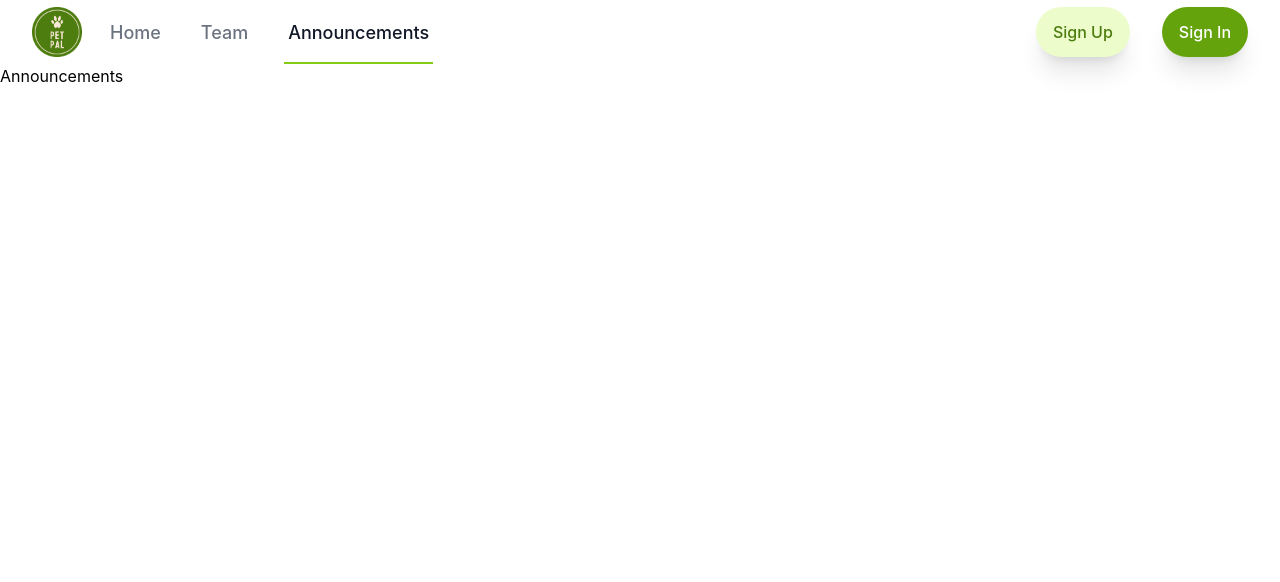
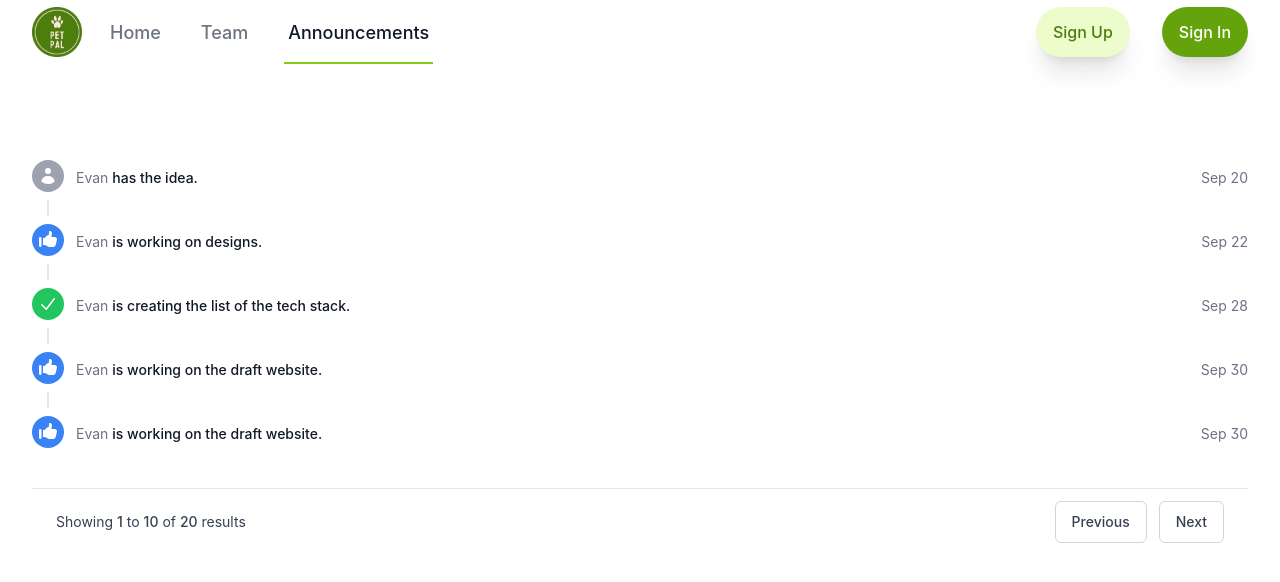
Before and after one commit to imevanc/pet-pal, a Next.js app: page /announcements in a window 1280 px wide. Shown: the top 582 px of the page. Built offline with nearby package versions, Linux system fonts and the light colour scheme.

Commit message:
completed the announcements layout

```diff
--- a/src/pages/announcements.tsx
+++ b/src/pages/announcements.tsx
@@ -1,8 +1,142 @@
 import type { NextPage } from "next";
 import React from "react";
+import {
+  CheckIcon,
+  HandThumbUpIcon,
+  UserIcon,
+} from "@heroicons/react/20/solid";
+import { classNames } from "../utils/classNames";
 
 const Announcements: NextPage = () => {
-  return <React.Fragment>Announcements</React.Fragment>;
+  const timeline = [
+    {
+      id: 1,
+      content: "Evan",
+      target: "has the idea.",
+      href: "#",
+      date: "Sep 20",
+      datetime: "2020-09-20",
+      icon: UserIcon,
+      iconBackground: "bg-gray-400",
+    },
+    {
+      id: 2,
+      content: "Evan",
+      target: "is working on designs.",
+      href: "#",
+      date: "Sep 22",
+      datetime: "2020-09-22",
+      icon: HandThumbUpIcon,
+      iconBackground: "bg-blue-500",
+    },
+    {
+      id: 3,
+      content: "Evan",
+      target: "is creating the list of the tech stack.",
+      href: "#",
+      date: "Sep 28",
+      datetime: "2020-09-28",
+      icon: CheckIcon,
+      iconBackground: "bg-green-500",
+    },
+    {
+      id: 4,
+      content: "Evan",
+      target: "is working on the draft website.",
+      href: "#",
+      date: "Sep 30",
+      datetime: "2020-09-30",
+      icon: HandThumbUpIcon,
+      iconBackground: "bg-blue-500",
+    },
+    {
+      id: 5,
+      content: "Evan",
+      target: "is working on the draft website.",
+      href: "#",
+      date: "Sep 30",
+      datetime: "2020-09-30",
+      icon: HandThumbUpIcon,
+      iconBackground: "bg-blue-500",
+    },
+  ];
+  return (
+    <div className="mx-auto max-w-7xl py-12 px-4 sm:px-6 lg:px-8 lg:py-24 space-y-10">
+      <div className="flow-root">
+        <ul role="list" className="-mb-8">
+          {timeline.map((event, eventIdx) => (
+            <li key={event.id}>
+              <div className="relative pb-8">
+                {eventIdx !== timeline.length - 1 ? (
+                  <span
+                    className="absolute top-4 left-4 -ml-px h-full w-0.5 bg-gray-200"
+                    aria-hidden="true"
+                  />
+                ) : null}
+                <div className="relative flex space-x-3">
+                  <div>
+                    <span
+                      className={classNames(
+                        event.iconBackground,
+                        "h-8 w-8 rounded-full flex items-center justify-center ring-8 ring-white"
+                      )}
+                    >
+                      <event.icon
+                        className="h-5 w-5 text-white"
+                        aria-hidden="true"
+                      />
+                    </span>
+                  </div>
+                  <div className="flex min-w-0 flex-1 justify-between space-x-4 pt-1.5">
+                    <div>
+                      <p className="text-sm text-gray-500">
+                        {event.content}{" "}
+                        <a
+                          href={event.href}
+                          className="font-medium text-gray-900"
+                        >
+                          {event.target}
+                        </a>
+                      </p>
+                    </div>
+                    <div className="whitespace-nowrap text-right text-sm text-gray-500">
+                      <time dateTime={event.datetime}>{event.date}</time>
+                    </div>
+                  </div>
+                </div>
+              </div>
+            </li>
+          ))}
+        </ul>
+      </div>
+      <nav
+        className="flex items-center justify-between border-t border-gray-200 bg-white px-4 py-3 sm:px-6"
+        aria-label="Pagination"
+      >
+        <div className="hidden sm:block">
+          <p className="text-sm text-gray-700">
+            Showing <span className="font-medium">1</span> to{" "}
+            <span className="font-medium">10</span> of{" "}
+            <span className="font-medium">20</span> results
+          </p>
+        </div>
+        <div className="flex flex-1 justify-between sm:justify-end">
+          <a
+            href="#"
+            className="relative inline-flex items-center rounded-md border border-gray-300 bg-white px-4 py-2 text-sm font-medium text-gray-700 hover:bg-gray-50"
+          >
+            Previous
+          </a>
+          <a
+            href="#"
+            className="relative ml-3 inline-flex items-center rounded-md border border-gray-300 bg-white px-4 py-2 text-sm font-medium text-gray-700 hover:bg-gray-50"
+          >
+            Next
+          </a>
+        </div>
+      </nav>
+    </div>
+  );
 };
 
 export default Announcements;
```
